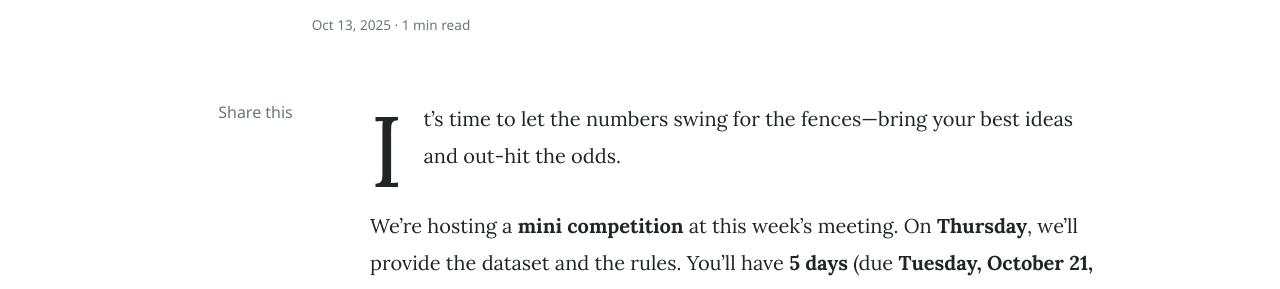
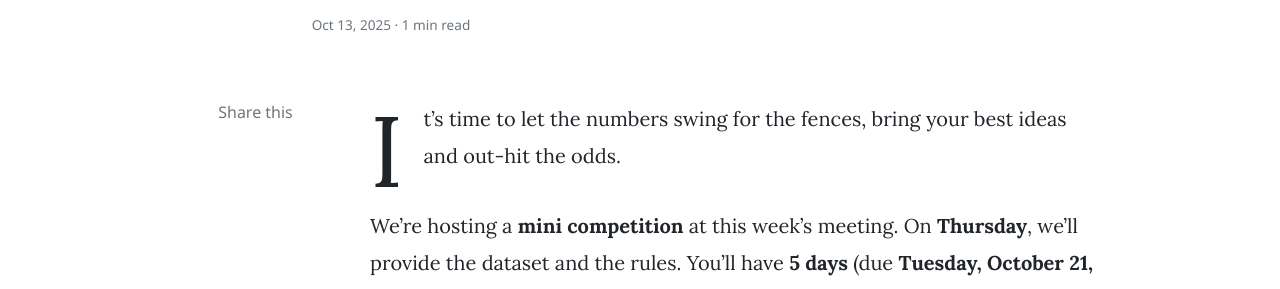
Before and after one commit to siamscsdsu/siamscsdsu.github.io, a Jekyll site: the page built from _posts/2025-10-13-october-competition.md, in a window 1280 px wide and 1210 px high. Shown: the part 314-603 px from the top of the window. Built offline with Jekyll 4.4.1, drawn with Linux system fonts in a browser that asks for light colours; nearby versions of some CDN libraries; comment, search, counter and statistics services are not loaded.

```diff
--- a/_posts/2025-10-13-october-competition.md
+++ b/_posts/2025-10-13-october-competition.md
@@ -5,7 +5,7 @@ title:  "World Series Mini Competition + Quick Update"
 
 ---
 
-It’s time to let the numbers swing for the fences—bring your best ideas and out-hit the odds.
+It’s time to let the numbers swing for the fences, bring your best ideas and out-hit the odds.
 
 We’re hosting a **mini competition** at this week’s meeting. On **Thursday**, we’ll provide the dataset and the rules. You’ll have **5 days** (due **Tuesday, October 21, 2025**) to submit your World Series rankings along with the **mathematical reasoning** behind your choices. The winner will receive a treat at our next **Journal Club meeting** (Thursday, November 6). We can help with any data handling/coding you need.
 
```
